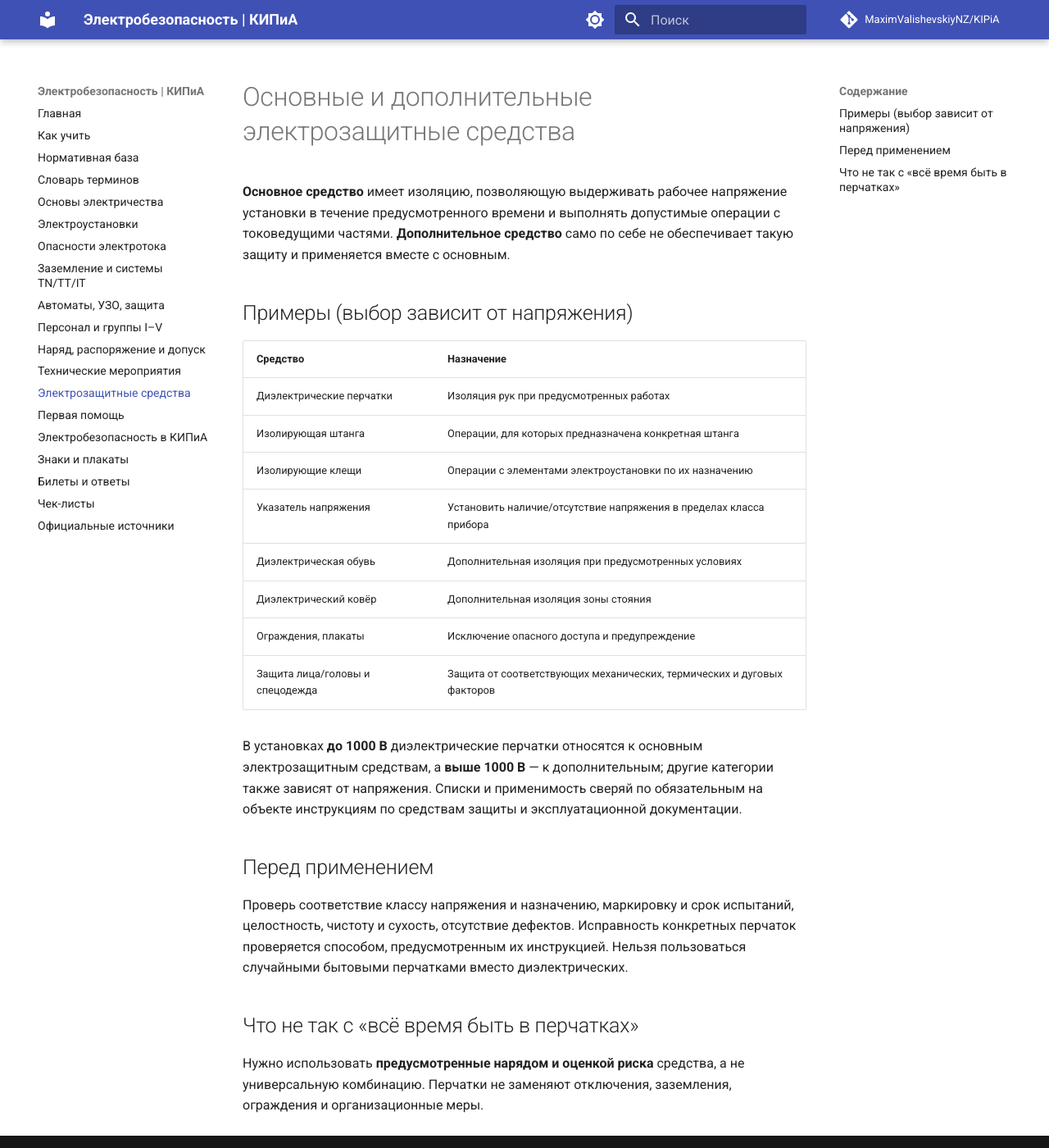
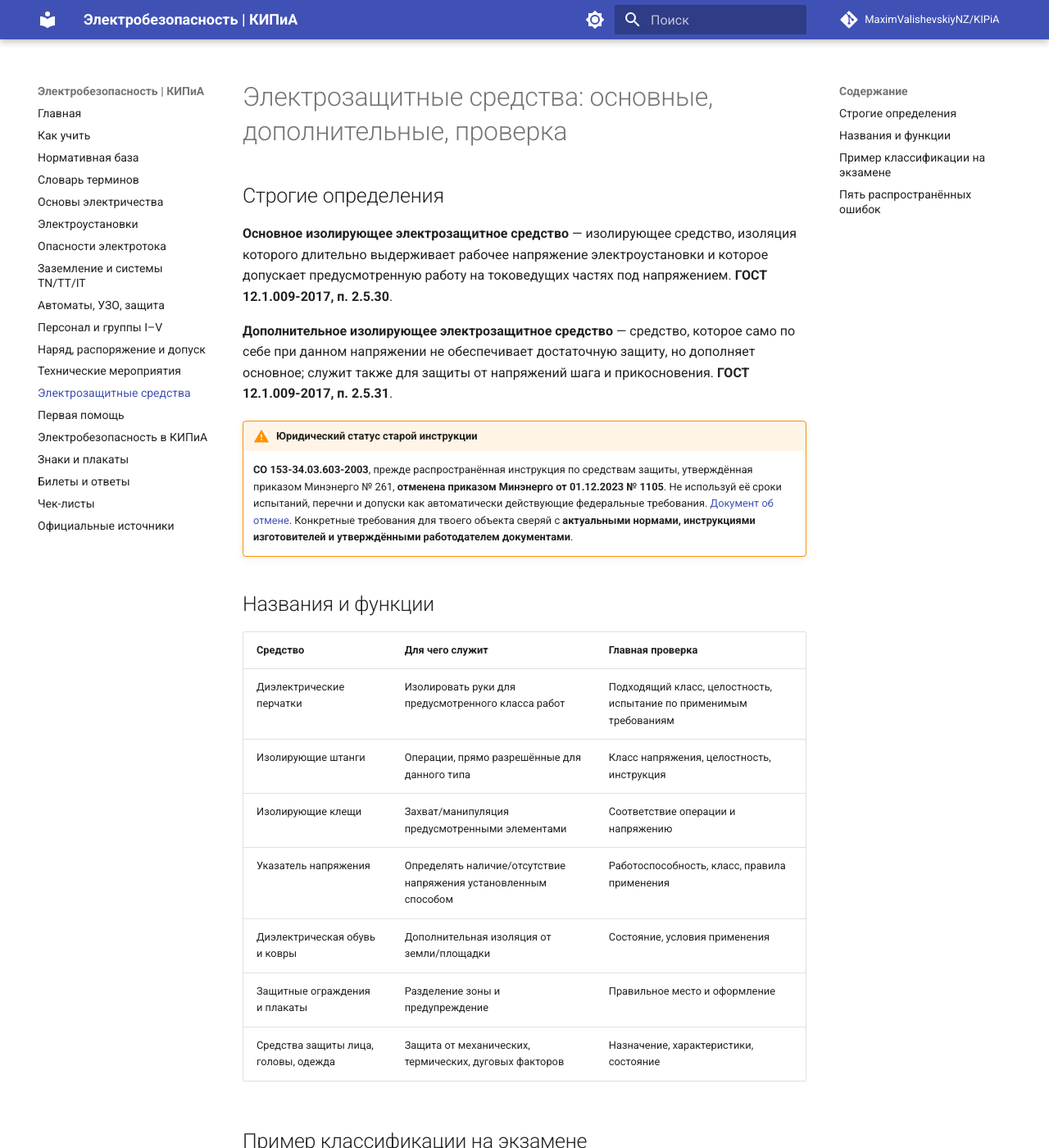
Before and after one commit to MaximValishevskiyNZ/KIPiA, an MkDocs documentation site: the page built from docs/11-ppe.md, in a window 1280 px wide and 1400 px high. Shown: the whole window at 82% size. Built offline with MkDocs 1.6.1 and Material for MkDocs 9.7.7, drawn with Linux system fonts in a browser that asks for light colours; comment, search, counter and statistics services are not loaded; some of the changed text lies outside the part shown.

Commit message:
docs: аудит безопасности, юридического статуса и процедур

```diff
--- a/docs/11-ppe.md
+++ b/docs/11-ppe.md
@@ -1,26 +1,38 @@
-# Основные и дополнительные электрозащитные средства
+# Электрозащитные средства: основные, дополнительные, проверка
 
-**Основное средство** имеет изоляцию, позволяющую выдерживать рабочее напряжение установки в течение предусмотренного времени и выполнять допустимые операции с токоведущими частями. **Дополнительное средство** само по себе не обеспечивает такую защиту и применяется вместе с основным.
+## Строгие определения
 
-## Примеры (выбор зависит от напряжения)
+**Основное изолирующее электрозащитное средство** — изолирующее средство, изоляция которого длительно выдерживает рабочее напряжение электроустановки и которое допускает предусмотренную работу на токоведущих частях под напряжением. **ГОСТ 12.1.009-2017, п. 2.5.30**.
 
-| Средство | Назначение |
-| --- | --- |
-| Диэлектрические перчатки | Изоляция рук при предусмотренных работах |
-| Изолирующая штанга | Операции, для которых предназначена конкретная штанга |
-| Изолирующие клещи | Операции с элементами электроустановки по их назначению |
-| Указатель напряжения | Установить наличие/отсутствие напряжения в пределах класса прибора |
-| Диэлектрическая обувь | Дополнительная изоляция при предусмотренных условиях |
-| Диэлектрический ковёр | Дополнительная изоляция зоны стояния |
-| Ограждения, плакаты | Исключение опасного доступа и предупреждение |
-| Защита лица/головы и спецодежда | Защита от соответствующих механических, термических и дуговых факторов |
+**Дополнительное изолирующее электрозащитное средство** — средство, которое само по себе при данном напряжении не обеспечивает достаточную защиту, но дополняет основное; служит также для защиты от напряжений шага и прикосновения. **ГОСТ 12.1.009-2017, п. 2.5.31**.
 
-В установках **до 1000 В** диэлектрические перчатки относятся к основным электрозащитным средствам, а **выше 1000 В** — к дополнительным; другие категории также зависят от напряжения. Списки и применимость сверяй по обязательным на объекте инструкциям по средствам защиты и эксплуатационной документации.
+!!! warning "Юридический статус старой инструкции"
+    **СО 153-34.03.603-2003**, прежде распространённая инструкция по средствам защиты, утверждённая приказом Минэнерго № 261, **отменена приказом Минэнерго от 01.12.2023 № 1105**. Не используй её сроки испытаний, перечни и допуски как автоматически действующие федеральные требования. [Документ об отмене](https://www.consultant.ru/document/cons_doc_LAW_465070/). Конкретные требования для твоего объекта сверяй с **актуальными нормами, инструкциями изготовителей и утверждёнными работодателем документами**.
 
-## Перед применением
+## Названия и функции
 
-Проверь соответствие классу напряжения и назначению, маркировку и срок испытаний, целостность, чистоту и сухость, отсутствие дефектов. Исправность конкретных перчаток проверяется способом, предусмотренным их инструкцией. Нельзя пользоваться случайными бытовыми перчатками вместо диэлектрических.
+| Средство | Для чего служит | Главная проверка |
+| --- | --- | --- |
+| Диэлектрические перчатки | Изолировать руки для предусмотренного класса работ | Подходящий класс, целостность, испытание по применимым требованиям |
+| Изолирующие штанги | Операции, прямо разрешённые для данного типа | Класс напряжения, целостность, инструкция |
+| Изолирующие клещи | Захват/манипуляция предусмотренными элементами | Соответствие операции и напряжению |
+| Указатель напряжения | Определять наличие/отсутствие напряжения установленным способом | Работоспособность, класс, правила применения |
+| Диэлектрическая обувь и ковры | Дополнительная изоляция от земли/площадки | Состояние, условия применения |
+| Защитные ограждения и плакаты | Разделение зоны и предупреждение | Правильное место и оформление |
+| Средства защиты лица, головы, одежда | Защита от механических, термических, дуговых факторов | Назначение, характеристики, состояние |
 
-## Что не так с «всё время быть в перчатках»
+## Пример классификации на экзамене
 
-Нужно использовать **предусмотренные нарядом и оценкой риска** средства, а не универсальную комбинацию. Перчатки не заменяют отключения, заземления, ограждения и организационные меры.
+В широко известной классификации **диэлектрические перчатки до 1000 В** относятся к **основным**, а **выше 1000 В** — к **дополнительным** изолирующим средствам. Так была устроена отменённая инструкция 2003 года; **сегодня конкретное применение и испытание нельзя обосновывать только этим старым документом**. Их нельзя использовать для самовольного доступа к токоведущим частям.
+
+## Пять распространённых ошибок
+
+1. Выбрать средство только по внешнему виду: «резина значит изолирует».
+2. Перепутать защиту от тока и защиту от дугового термического воздействия.
+3. Применять средство с неизвестным классом, сроком проверки или повреждениями.
+4. Считать, что перчатки заменяют отключение, заземление и организационные меры.
+5. Заучивать нормы периодичности испытаний из отменённых источников.
+
+**Перед применением:** допуск и план работы → конкретные опасности → нужные средства из документов предприятия → маркировка/класс → состояние и обязательные проверки. При сомнениях не использовать.
+
+**Связанные главы:** [технические мероприятия](10-technical-actions.md), [опасности](05-hazards.md), [первоисточники](17-sources.md).
```
